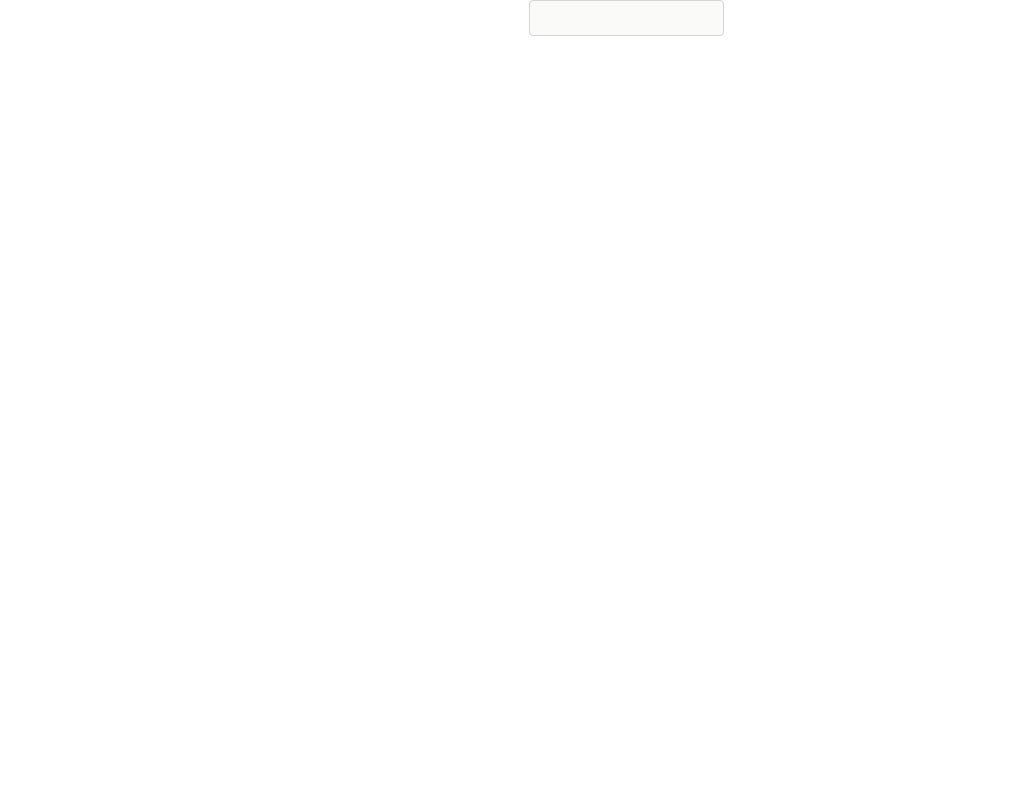
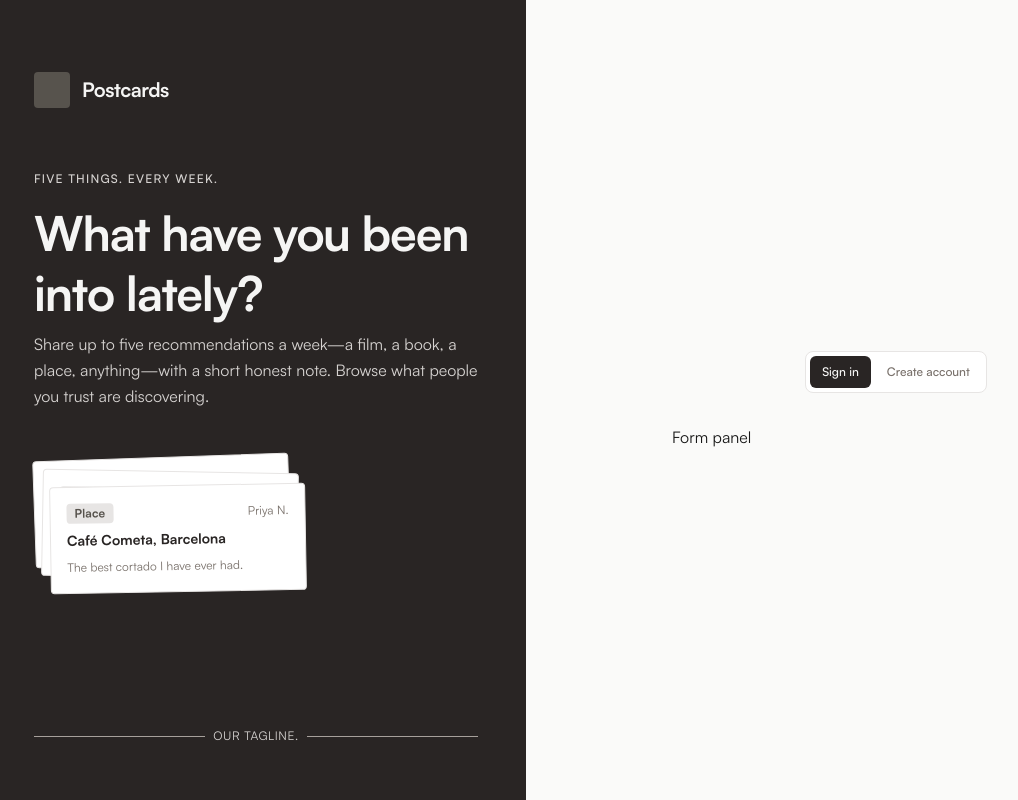
Before and after one commit to imustcreateasystem/postcards, a Next.js app: page /auth in a window 1280 px wide. Shown: the whole page, without its empty margins (14-1032 px from the left). Built offline with nearby package versions, Linux system fonts and the light colour scheme.

Commit message:
feat: scaffolding auth panel layout

```diff
--- a/app/(auth)/auth/page.tsx
+++ b/app/(auth)/auth/page.tsx
@@ -1,10 +1,5 @@
-import { Stack } from "@/ui/components/Container";
-import { Input } from "@/ui/components/Input";
+import AuthScreen from "@/ui/auth/AuthScreen";
 
 export default function AuthPage() {
-  return (
-    <Stack center>
-      <Input />
-    </Stack>
-  );
+  return <AuthScreen />;
 }
--- /dev/null
+++ b/ui/auth/AuthScreen.tsx
@@ -0,0 +1,47 @@
+"use client";
+
+import { useState } from "react";
+import { Button } from "../components/Button";
+import { Queue, Stack } from "../components/Container";
+import AuthBrand from "./brand/AuthBrand";
+import AuthFormPanel from "./form-panel/AuthFormPanel";
+
+export default function AuthScreen() {
+  const [mode, setMode] = useState<"login" | "signup">("login");
+
+  return (
+    <Queue className="min-h-screen bg-stone-50">
+      {/* Left brand panel */}
+      <AuthBrand />
+
+      {/* Right form panel */}
+      <Stack center className="flex-1 px-6 py-12 md:py-0">
+        <Stack gap={8} className="w-full max-w-md">
+          {/* Mode toggle */}
+          <Queue
+            itemsCenter
+            gap={1}
+            className="mx-auto w-fit rounded-lg border border-stone-200 bg-white p-1"
+          >
+            <Button
+              variant={mode === "login" ? "default" : "ghost"}
+              size="sm"
+              onClick={() => setMode("login")}
+            >
+              Sign in
+            </Button>
+            <Button
+              variant={mode === "signup" ? "default" : "ghost"}
+              size="sm"
+              onClick={() => setMode("signup")}
+            >
+              Create account
+            </Button>
+          </Queue>
+
+          <AuthFormPanel mode={mode} setMode={setMode} />
+        </Stack>
+      </Stack>
+    </Queue>
+  );
+}
--- /dev/null
+++ b/ui/auth/brand/AuthBrand.tsx
@@ -0,0 +1,103 @@
+import { Stack, Queue } from "@/ui/components/Container";
+import { cn } from "@/ui/utils/cn";
+import { APP_NAME } from "@/lib/constants/brand";
+
+const SAMPLE_CARDS = [
+  {
+    id: "sample-card-1",
+    user: "Mira O.",
+    category: "Film",
+    title: "All of Us Strangers",
+    note: "Quietly devastating. Watch it alone.",
+    tilt: "-rotate-2",
+  },
+  {
+    id: "sample-card-2",
+    user: "James K.",
+    category: "Book",
+    title: "Outline — Rachel Cusk",
+    note: "A novel that listens instead of speaks.",
+    tilt: "rotate-1",
+  },
+  {
+    id: "sample-card-3",
+    user: "Priya N.",
+    category: "Place",
+    title: "Café Cometa, Barcelona",
+    note: "The best cortado I have ever had.",
+    tilt: "-rotate-1",
+  },
+];
+
+export default function AuthBrand() {
+  return (
+    <Stack
+      justifyBetween
+      className="hidden md:flex w-120 xl:w-135 min-h-screen bg-stone-800 px-12 py-14 relative overflow-hidden"
+    >
+      {/* Logo row */}
+      <Queue itemsCenter gap={3} className="mt-4">
+        <div className="size-9 rounded bg-stone-600" />
+        <span className="text-stone-100 text-xl font-semibold tracking-tight">
+          {APP_NAME}
+        </span>
+      </Queue>
+
+      {/* Hero copy + sample cards */}
+      <Stack gap={8} className="flex-1 justify-center">
+        <Stack gap={4}>
+          <p className="text-stone-300 text-xs font-medium tracking-widest uppercase">
+            Five things. Every week.
+          </p>
+          <Stack gap={2}>
+            <h1 className="text-stone-100 text-4xl xl:text-5xl font-bold leading-tight tracking-tight">
+              What have you been into lately?
+            </h1>
+            <p className="text-stone-300 text-base leading-relaxed">
+              Share up to five recommendations a week—a film, a book, a place,
+              anything—with a short honest note. Browse what people you trust
+              are discovering.
+            </p>
+          </Stack>
+        </Stack>
+
+        {/* Sample cards stack */}
+        <div className="relative h-52 mt-4">
+          {SAMPLE_CARDS.map((card, i) => (
+            <Stack
+              key={card.id}
+              gap={2}
+              className={cn(
+                "absolute w-64 rounded border border-stone-200 bg-white p-4",
+                card.tilt,
+              )}
+              style={{ top: `${i * 14}px`, left: `${i * 8}px`, zIndex: i }}
+            >
+              <Queue itemsCenter justifyBetween>
+                <span className="text-xs font-semibold px-2 py-0.5 rounded bg-stone-200 text-stone-600">
+                  {card.category}
+                </span>
+                <span className="text-xs text-stone-500">{card.user}</span>
+              </Queue>
+              <p className="text-sm font-semibold text-stone-800 leading-tight">
+                {card.title}
+              </p>
+              <p className="text-xs text-stone-500 leading-relaxed">
+                {card.note}
+              </p>
+            </Stack>
+          ))}
+        </div>
+      </Stack>
+
+      {/* Bottom tagline */}
+      <Queue itemsCenter gap={2}>
+        <div className="h-px flex-1 bg-stone-400" />
+        <p className="text-stone-300 text-xs tracking-wider uppercase">
+          Our tagline.
+        </p>
+        <div className="h-px flex-1 bg-stone-400" />
+      </Queue>
+    </Stack>
+  );
+}
--- /dev/null
+++ b/ui/auth/form-panel/AuthFormPanel.tsx
@@ -0,0 +1,8 @@
+type AuthFormPanelProps = {
+  mode: "login" | "signup";
+  setMode: (mode: "login" | "signup") => void;
+};
+
+export default function AuthFormPanel({ mode }: AuthFormPanelProps) {
+  return <>Form panel</>;
+}
```
